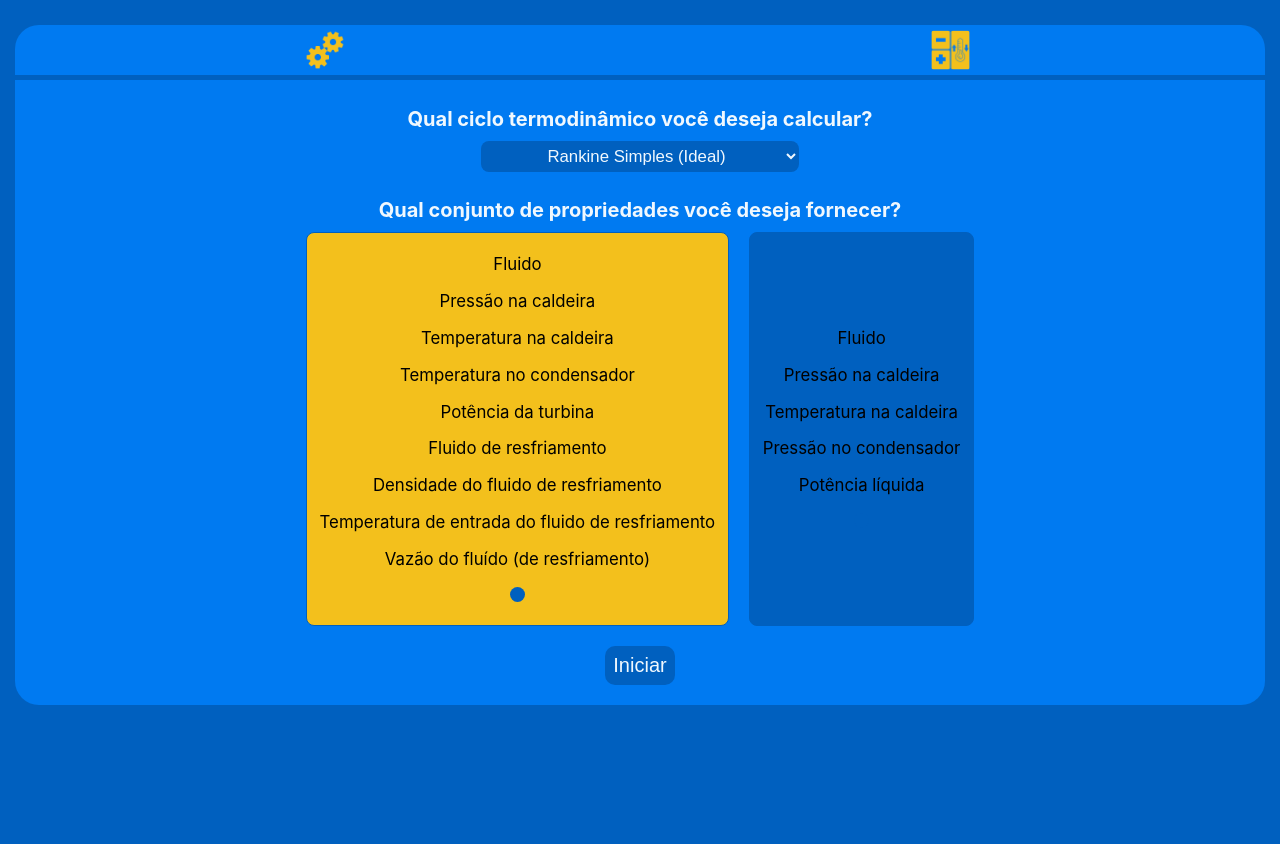
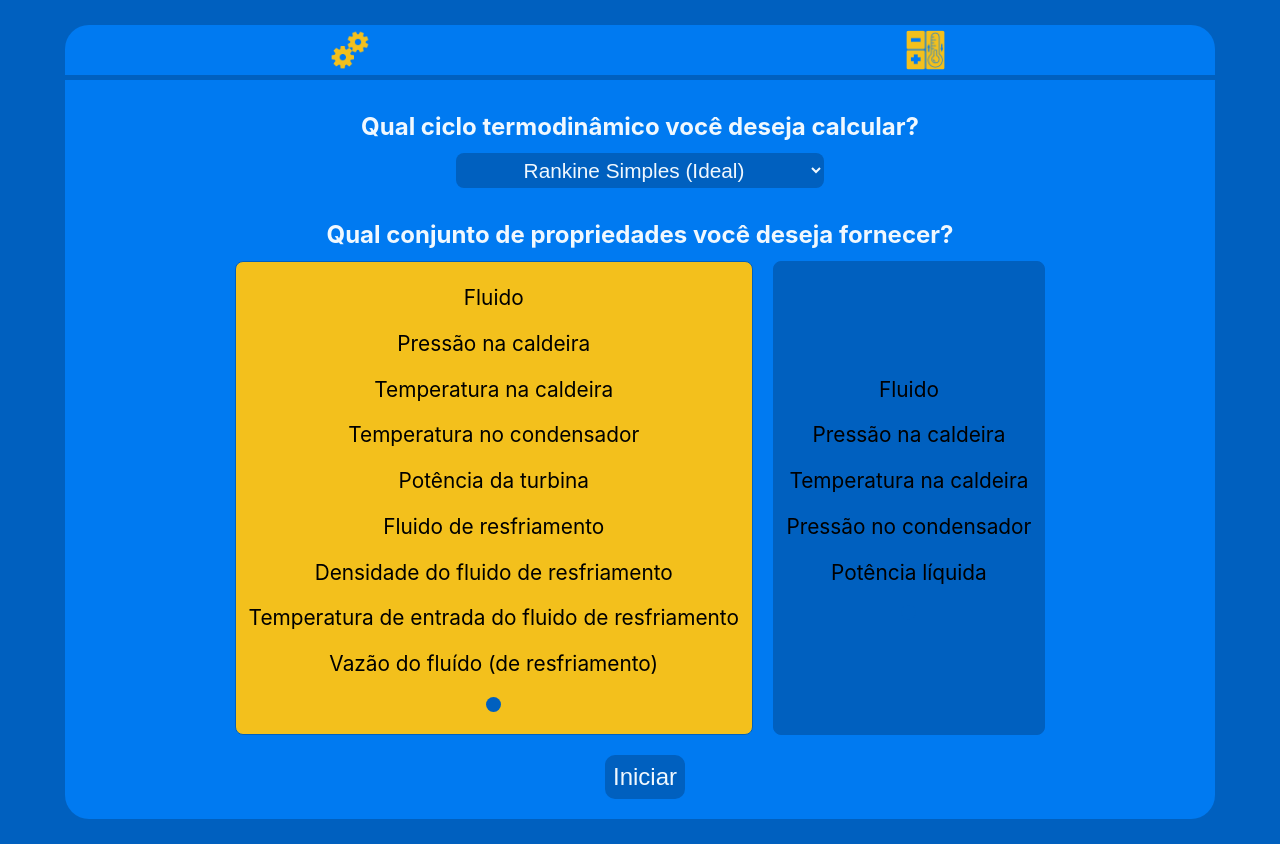
Before and after one commit to valmarath/rankine-cycle-calculator, a React (Create React App) app in the folder client/: page / in a window 1280 px wide. Before the commit the page ends 800 px from the top, so only its background shows below. Built offline with nearby package versions, Linux system fonts and the light colour scheme.

Commit message:
Visual changes in the input side

```diff
--- a/client/src/App.styles.js
+++ b/client/src/App.styles.js
@@ -1,8 +1,8 @@
 import styled from "styled-components";
 
 export const Container = styled.div`
-    width: 100%;
-    max-width: 1250px;
+    width: auto;
+    max-width: 1150px;
     margin: auto;
     display: flex;
     flex-direction: column;
@@ -39,6 +39,9 @@ export const ChangeCycle = styled.div`
     width: 30px;
     height: 30px;
     cursor: pointer;
+    :hover {
+        opacity: 0.7;
+    }
 `;
 
 export const CycleSelector = styled.div`
@@ -49,14 +52,18 @@ export const CalcCycle = styled.div`
     display: flex;
     width: 100%;
     height: auto;
+    border-bottom-left-radius: 3vh;
 `;
 
 export const InputSide = styled.div`
     flex: 1;
-    background-color: #F5F5F7;
+    background-color: #007AF1;
+    border-bottom-left-radius: 3vh;
 `;
 
 export const ResultSide = styled.div`
     flex: 1;
-    background-color: #2962FF;
+    background-color: #007AF1;
+    border-left: 3px solid #0060BF;
+    border-bottom-right-radius: 3vh;
 `;
--- a/client/src/components/CycleContainer/styles.js
+++ b/client/src/components/CycleContainer/styles.js
@@ -5,6 +5,9 @@ export const Container = styled.div`
     flex-direction: column;
     justify-content: center;
     align-items: center;
+    background-color: #007AF1;
+    border-right: 3px solid #0060BF;
+    border-bottom-left-radius: 3vh;
 `;
 
 export const Title = styled.h2`
--- a/client/src/components/CycleSelector/styles.js
+++ b/client/src/components/CycleSelector/styles.js
@@ -12,7 +12,7 @@ export const Container = styled.div`
 `;
 
 export const Label = styled.h4`
-    font-size: 2.5vh;
+    font-size: 1.5em;
     color: #F0F8FE;
     text-align: center;
     margin-bottom: 0.5em;
@@ -20,7 +20,7 @@ export const Label = styled.h4`
 
 export const Select = styled.select`
     background-color: #0060BF;
-    font-size: 2.1vh;
+    font-size: 1.3em;
     text-align: center;
     border: none;
     color: #F0F8FE;
@@ -28,8 +28,6 @@ export const Select = styled.select`
     border-radius: 1vh;
     cursor: pointer;
     outline: none;
-    padding-left: 15px;
-    padding-right: 10px;
 `;
 
 export const Inputs = styled.div`
@@ -57,7 +55,7 @@ export const InputItem = styled.div`
     background-color: #F3C01C;
 `}
     padding: 1vw;
-    font-size: 2.1vh;
+    font-size: 1.3em;
     transition: ease-in-out 0.5s;
 `;
 
@@ -108,7 +106,7 @@ export const Button = styled.button`
     border-radius: 10px;
     margin-top: 10px;
     margin-bottom: 20px;
-    font-size: 2.5vh;
+    font-size: 1.5em;
     padding: 8px;
     cursor: pointer;
     :hover {
@@ -116,4 +114,5 @@ export const Button = styled.button`
         opacity: 0.9;
     }
     transition: ease-in-out 0.4s;
+    margin-left: 10px;
 `;
--- a/client/src/components/buttons/PostButton/styles.js
+++ b/client/src/components/buttons/PostButton/styles.js
@@ -2,16 +2,29 @@ import styled from "styled-components";
 
 export const Container = styled.div`
     display: flex;
+    flex-direction: row;
     justify-content: center;
     align-items: center;
-    background-color: blue;
-    height: 5vh;
-    width: 10vw;
+    text-align:center;
+    height: auto;
+    width: auto;
+    color: #F0F8FE;
+    background-color: #0060BF;
+    border: none;
+    border-radius: 10px;
+    margin-top: 1.5em;
+    margin-bottom: 1.5em;
+    padding: 8px;
     cursor: pointer;
-    margin-top: 10px;
-    color: #FFF;
+    :hover {
+        background-color: #F3C01C;
+        opacity: 0.9;
+    }
+    transition: ease-in-out 0.4s;
+    margin-left: 10px;
 `;
 
 export const Label = styled.h4`
-
+    font-size: 1.1em;
+    margin: 0;
 `;
--- a/client/src/components/inputs/InputType/styles.js
+++ b/client/src/components/inputs/InputType/styles.js
@@ -4,23 +4,29 @@ export const Container = styled.div`
     display: flex;
     flex-direction: column;
     margin-right: 15px;
-/*     justify-content: center;
-    align-items: center; */
+    justify-content: center;
+    align-items: center;
+    text-align: center;
 `;
 
 export const Type = styled.div`
     display: flex;
     justify-content: center;
     align-items: center;
-    background-color: #FFF;
-    border: 1px solid #000;
-    height: 18px;
-/*     padding: 0 5px;
- */`;
+    background-color: #0060BF;
+    font-size: 1em;
+    text-align: center;
+    border: none;
+    color: #F0F8FE;
+    padding: 5px;
+    border-radius: 1vh;
+    width: fit-content;
+    padding: .2em 1.5em;
+    color: #F0F8FE;
+    height: 1.3em;
+`;
 
 export const Label = styled.h4`
+    color: #F0F8FE;
+    margin: 0.5em 0;;
 `;
-
-export const Select = styled.select`
-
-`;
--- a/client/src/components/inputs/InputValue/styles.js
+++ b/client/src/components/inputs/InputValue/styles.js
@@ -8,9 +8,26 @@ export const Container = styled.div`
 `;
 
 export const Label = styled.h4`
-
+    color: #F0F8FE;
+    margin: 0.5em 0;
 `;
 
 export const Input = styled.input`
-
+    display: flex;
+    justify-content: center;
+    align-items: center;
+    background-color: #0060BF;
+    font-size: 1em;
+    text-align: center;
+    border: none;
+    color: #F0F8FE;
+    padding: 5px;
+    border-radius: 1vh;
+    width: fit-content;
+    padding: .2em 1.5em;
+    color: #F0F8FE;
+    height: 1.3em;
+    cursor: pointer;
+    outline: none;
+    color: #F0F8FE;
 `;
--- a/client/src/components/inputs/Unit/styles.js
+++ b/client/src/components/inputs/Unit/styles.js
@@ -10,9 +10,25 @@ export const Container = styled.div`
 `;
 
 export const Label = styled.h4`
-
+    color: #F0F8FE;
+    margin: 0.5em 0;
 `;
 
 export const Select = styled.select`
-
+    display: flex;
+    justify-content: center;
+    align-items: center;
+    background-color: #0060BF;
+    font-size: 1em;
+    text-align: center;
+    border: none;
+    color: #F0F8FE;
+    padding: 5px;
+    border-radius: 1vh;
+    width: fit-content;
+    padding: .2em 1.5em;
+    color: #F0F8FE;
+    height: 1.7em;
+    cursor: pointer;
+    outline: none;
 `;
```
Also changed, not shown: client/src/svg/logo3.png.
